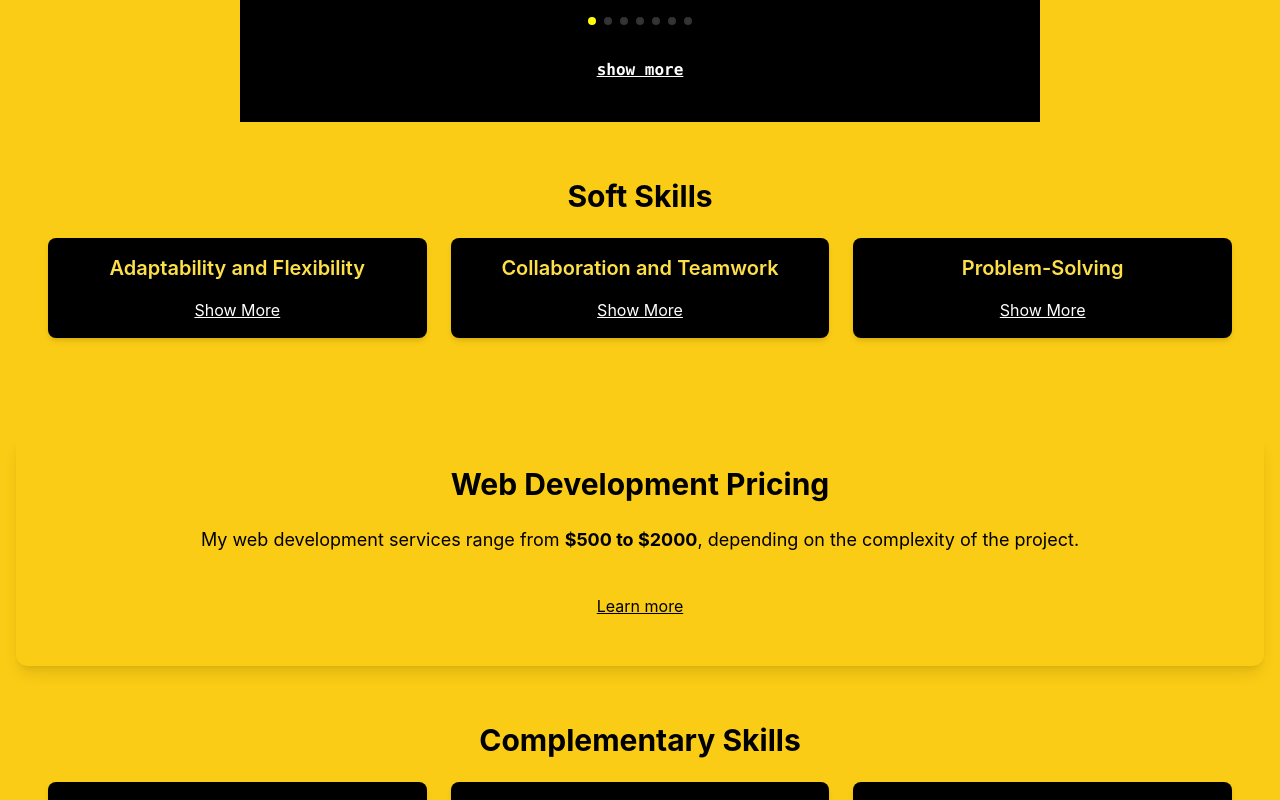
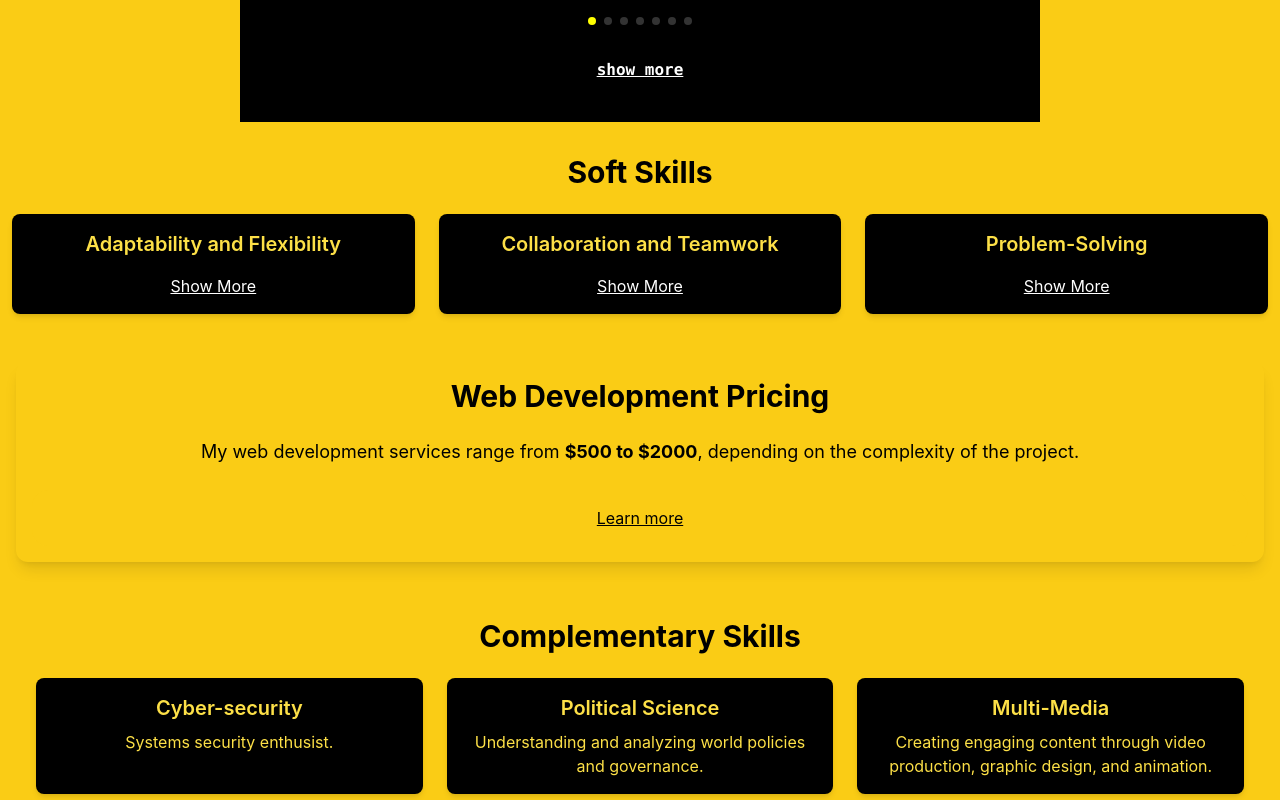
Before and after one commit to treva556/mt-portfolio, a React (Create React App) app: page / in a window 1280 px wide. Shown: the part 1920-2720 px from the top of the page. Built offline with nearby package versions, Linux system fonts and the light colour scheme.

Commit message:
milestone 5

```diff
--- a/src/pages/home.js
+++ b/src/pages/home.js
@@ -138,8 +138,8 @@ function Body() {
 
       </div>
 
-      <section className="ml-4 mr-4 rounded-2xl py-6">
-  <div className="services-section rounded-2xl p-8">
+      <section className="ml-1 mr-1 rounded-2xl py-6">
+  <div className="services-section rounded-2xl p-2">
     <h2 className="text-center text-3xl font-bold mb-6">Soft Skills</h2>
     <div className="grid grid-cols-1 md:grid-cols-2 lg:grid-cols-3 gap-6">
 
@@ -195,9 +195,9 @@ function Body() {
   </div>
 </section>
 
-      <div className="w-full mt-10">
-  <h4 className="ml-4 mt-5 text-2xl font-bold "></h4>
-  <div className="bg- p-8 rounded-xl shadow-lg mx-4">
+      <div className="w-full mt-4">
+  <h4 className="ml-4 mt-2 text-2xl font-bold "></h4>
+  <div className="bg- p-4 rounded-xl shadow-lg mx-4">
     <h2 className="text-center text-3xl font-bold mb-6">Web Development Pricing</h2>
     <p className="text-lg text-center">My web development services range from <strong>$500 to $2000</strong>, depending on the complexity of the project.</p>
     <div className=' mt-6'>
@@ -208,7 +208,7 @@ function Body() {
 
 
 
-<section className="ml-4 mr-4 rounded-2xl py-6">
+<section className="ml-1 mr-1 rounded-2xl py-6">
   <div className="services-section rounded-2xl p-8">
     <h2 className="text-center text-3xl font-bold mb-6">Complementary Skills</h2>
     <div className="grid grid-cols-1 md:grid-cols-2 lg:grid-cols-3 gap-6">
```
